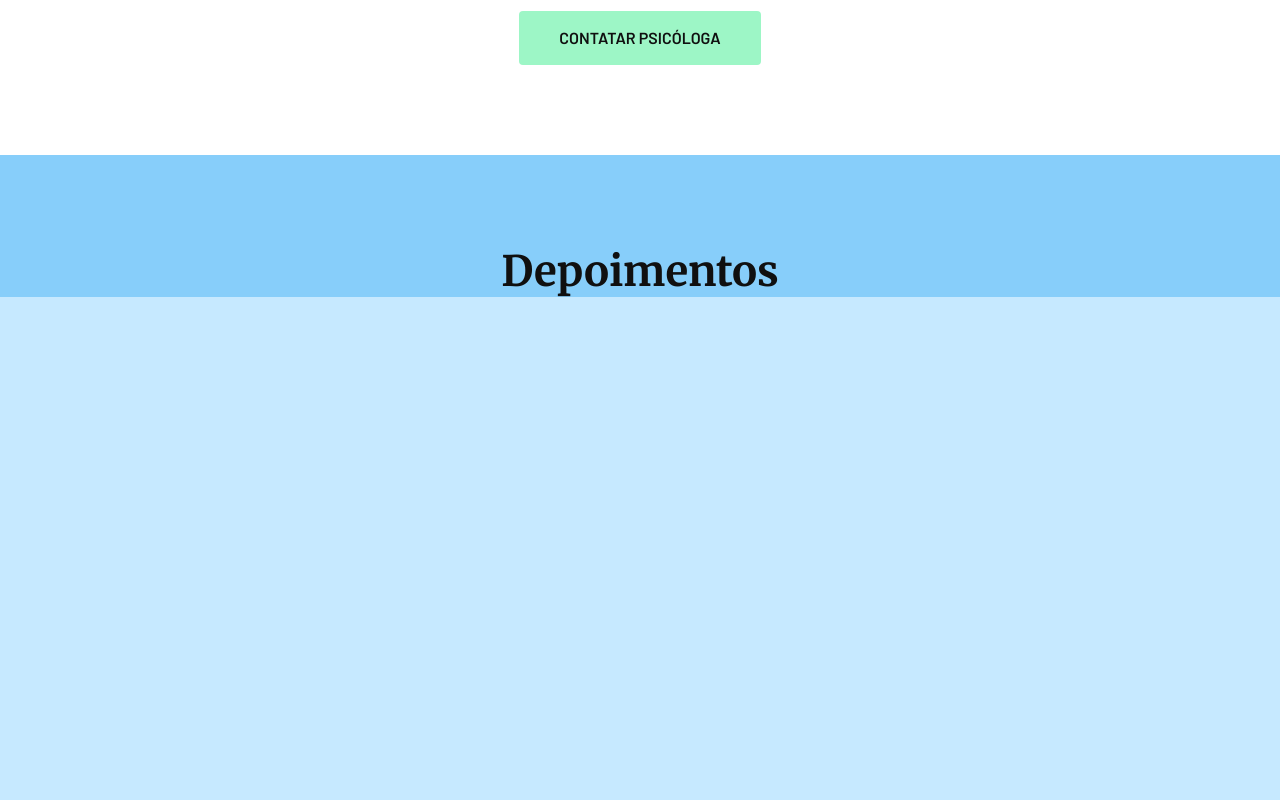
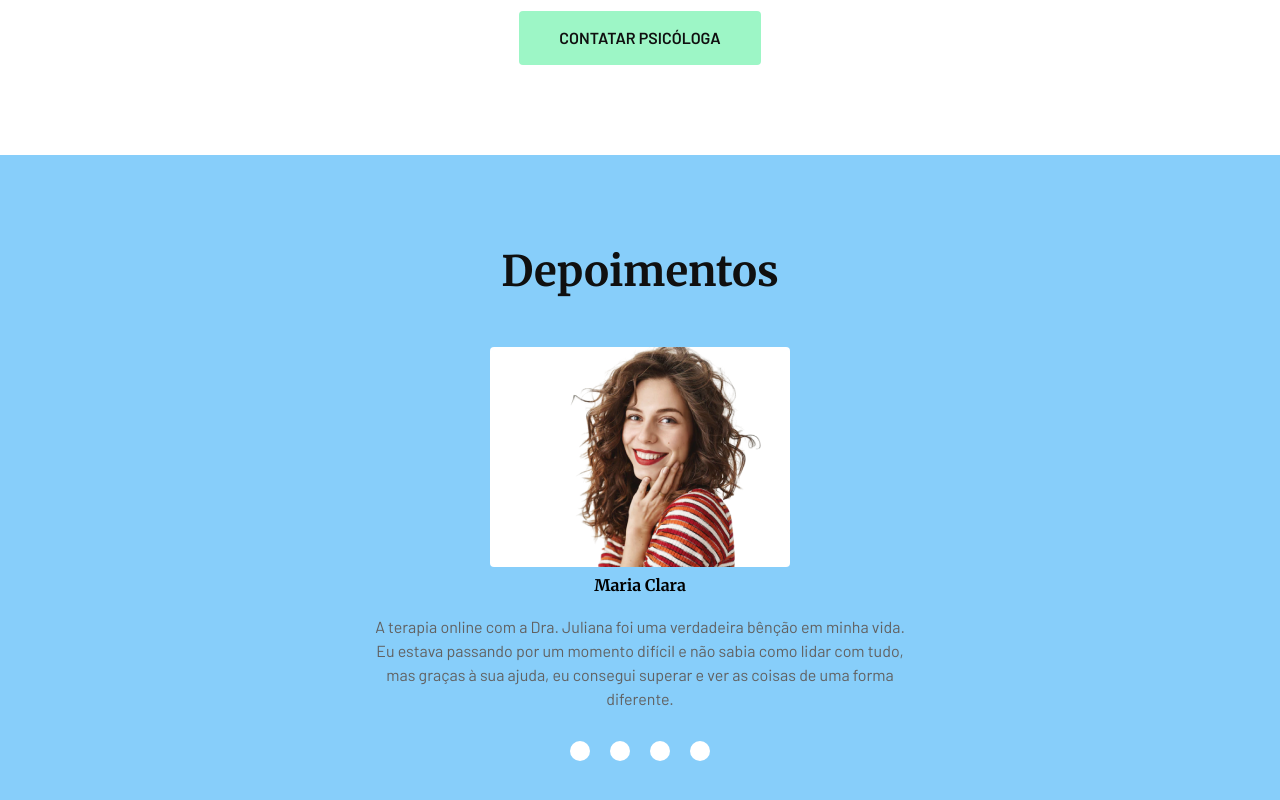
Before and after one commit to paulohldev/psicologa-julianaferreira, a React (Vite) app: page / in a window 1280 px wide. Shown: the part 1912-2712 px from the top of the page. Before the commit the page ends 2209 px from the top, so only its background shows below. Built offline with nearby package versions, Linux system fonts and the light colour scheme.

Commit message:
seçao de depoimentos

```diff
--- a/src/App.jsx
+++ b/src/App.jsx
@@ -1,4 +1,4 @@
-import Depoimento from './components/depoimentos/Depoimento';
+import Depoimentos from './components/depoimentos/Depoimentos';
 import Header from './components/header/Header';
 import Introducao from './components/introducao/Introducao';
 import Sobre from './components/sobre/Sobre';
@@ -9,7 +9,7 @@ function App() {
       <Header />
       <Introducao />
       <Sobre />
-      <Depoimento />
+      <Depoimentos />
     </div>
   );
 }
--- a/src/components/Paragrafo.jsx
+++ b/src/components/Paragrafo.jsx
@@ -9,6 +9,7 @@ const Paragraph = styled.p`
   line-height: 1.5;
   margin-top: ${({ top }) => (top ? top + 'px' : 0)};
   font-size: ${({ fontSize }) => (fontSize ? fontSize + 'px' : '1rem')};
+  text-align: ${({ center }) => (center ? 'center' : 'left')};
 `;
 
 const Paragrafo = ({ children, ...props }) => {
--- a/src/components/depoimentos/Depoimento.jsx
+++ b/src/components/depoimentos/Depoimento.jsx
@@ -1,23 +1,53 @@
 import React from 'react';
 import styled from 'styled-components';
-import Titulo from '../Titulo';
+import Customer01 from '../../assets/images/customer01.png';
+import Paragrafo from '../Paragrafo';
 
-const BgDepoimento = styled.section`
-  background-color: var(--blue);
+const Image = styled.img`
+  display: block;
+  max-width: 100%;
 `;
 
-const DepoimentoContainer = styled.div`
-  display: flex;
-  justify-content: center;
+const DivBg = styled.div`
+  background-color: var(--white);
+  border-radius: 4px;
+  margin-top: 50px;
+`;
+
+const Span = styled.span`
+  font-family: 'Merriweather', sans-serif;
+  font-weight: bold;
+  font-size: 1rem;
+  padding-top: 8px;
+`;
+
+const Dot = styled.div`
+  background-color: var(--white);
+  height: 20px;
+  width: 20px;
+  border-radius: 50%;
 `;
 
 const Depoimento = () => {
   return (
-    <BgDepoimento>
-      <DepoimentoContainer className="container">
-        <Titulo paddingTop={90}>Depoimentos</Titulo>
-      </DepoimentoContainer>
-    </BgDepoimento>
+    <>
+      <DivBg>
+        <Image src={Customer01} alt="Maria Clara" />
+      </DivBg>
+      <Span>Maria Clara</Span>
+      <Paragrafo center top={20} color={616161}>
+        A terapia online com a Dra. Juliana foi uma verdadeira bênção em minha
+        vida. Eu estava passando por um momento difícil e não sabia como lidar
+        com tudo, mas graças à sua ajuda, eu consegui superar e ver as coisas de
+        uma forma diferente.
+      </Paragrafo>
+      <div style={{ display: 'flex', gap: '20px', marginTop: '30px' }}>
+        <Dot />
+        <Dot />
+        <Dot />
+        <Dot />
+      </div>
+    </>
   );
 };
 
--- a/src/components/depoimentos/Depoimentos.jsx
+++ b/src/components/depoimentos/Depoimentos.jsx
@@ -1,8 +1,28 @@
 import React from 'react';
 import styled from 'styled-components';
+import Titulo from '../Titulo';
+import Depoimento from './Depoimento';
+
+const BgDepoimento = styled.section`
+  background-color: var(--blue);
+  padding-bottom: 200px;
+`;
+
+const DepoimentoContainer = styled.div`
+  display: flex;
+  align-items: center;
+  flex-direction: column;
+`;
 
 const Depoimentos = () => {
-  return <div>Depoimentos</div>;
+  return (
+    <BgDepoimento>
+      <DepoimentoContainer className="container">
+        <Titulo paddingTop={90}>Depoimentos</Titulo>
+        <Depoimento />
+      </DepoimentoContainer>
+    </BgDepoimento>
+  );
 };
 
 export default Depoimentos;
```
Also changed, not shown: src/assets/images/customer01.png (added).
